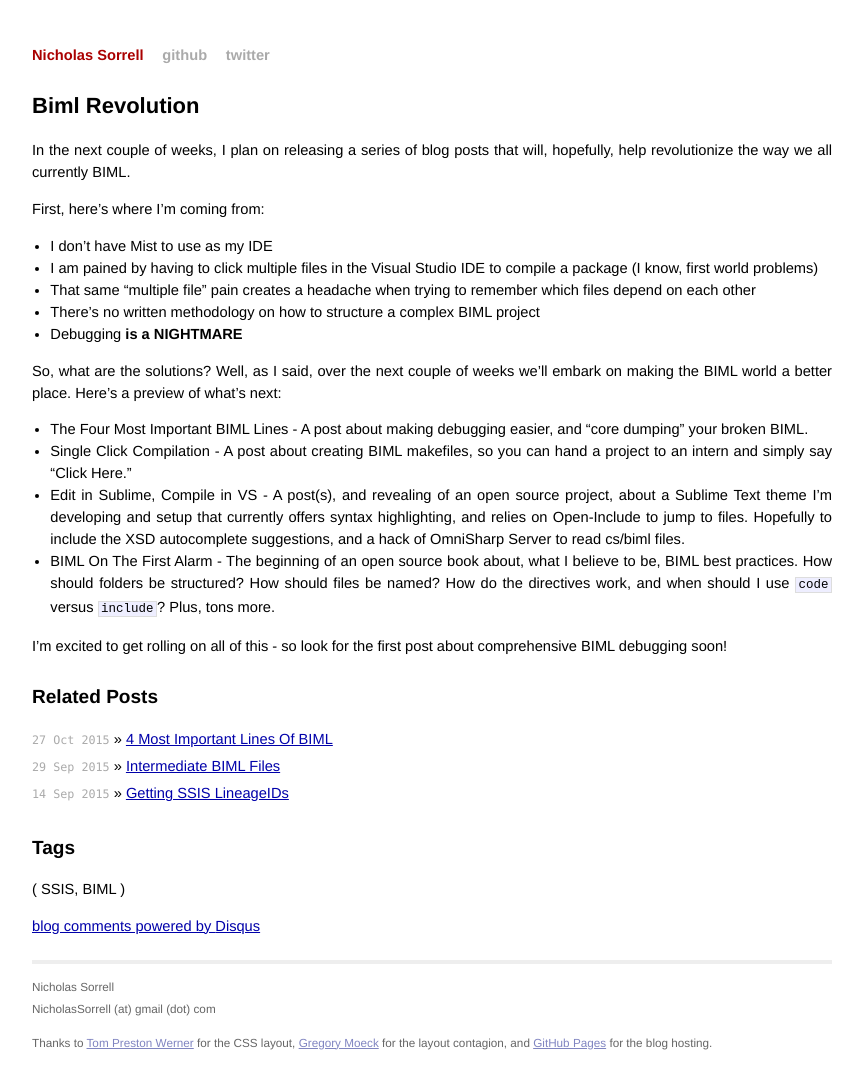
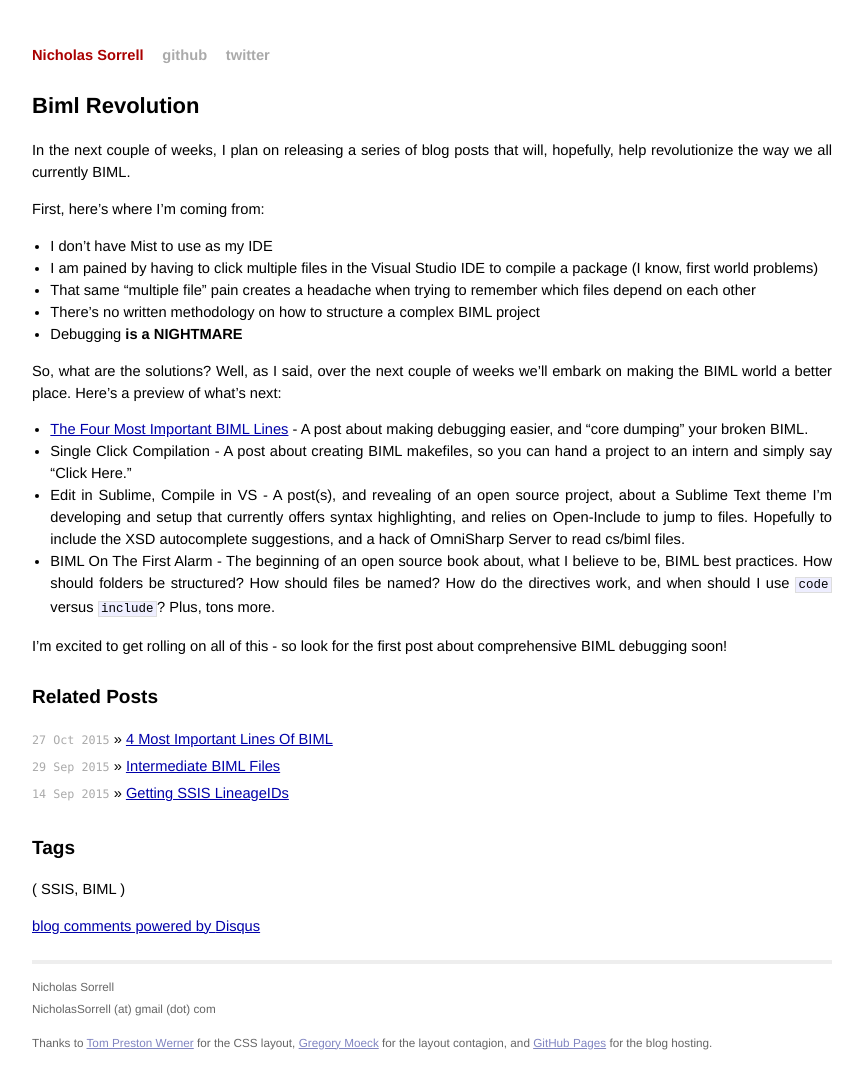
Before and after one commit to sorrell/sorrell.github.com, a Jekyll site: the page built from _posts/2015-10-27-Biml-Revolution.md, in a window 1280 px wide. Shown: the whole page, without its empty margins (208-1071 px from the left). Built offline with Jekyll 4.4.1, drawn with Linux system fonts in a browser that asks for light colours; Markdown is read by kramdown in place of the engine named in the settings; comment, search, counter and statistics services are not loaded; part of the change alters nothing that is shown.

```diff
--- a/_posts/2015-10-27-Biml-Revolution.md
+++ b/_posts/2015-10-27-Biml-Revolution.md
@@ -17,7 +17,7 @@ First, here's where I'm coming from:
 
 So, what are the solutions?  Well, as I said, over the next couple of weeks we'll embark on making the BIML world a better place.  Here's a preview of what's next:
 
-* The Four Most Important BIML Lines - A post about making debugging easier, and "core dumping" your broken BIML.
+* [The Four Most Important BIML Lines](http://sorrell.github.io/2015/10/27/4-Most-Important-Lines-Of-BIML.html) - A post about making debugging easier, and "core dumping" your broken BIML.
 * Single Click Compilation - A post about creating BIML makefiles, so you can hand a project to an intern and simply say "Click Here."
 * Edit in Sublime, Compile in VS - A post(s), and revealing of an open source project, about a Sublime Text theme I'm developing and setup that currently offers syntax highlighting, and relies on Open-Include to jump to files.  Hopefully to include the XSD autocomplete suggestions, and a hack of OmniSharp Server to read cs/biml files.
 * BIML On The First Alarm - The beginning of an open source book about, what I believe to be, BIML best practices. How should folders be structured? How should files be named?  How do the directives work, and when should I use `code` versus `include`?  Plus, tons more.
```
